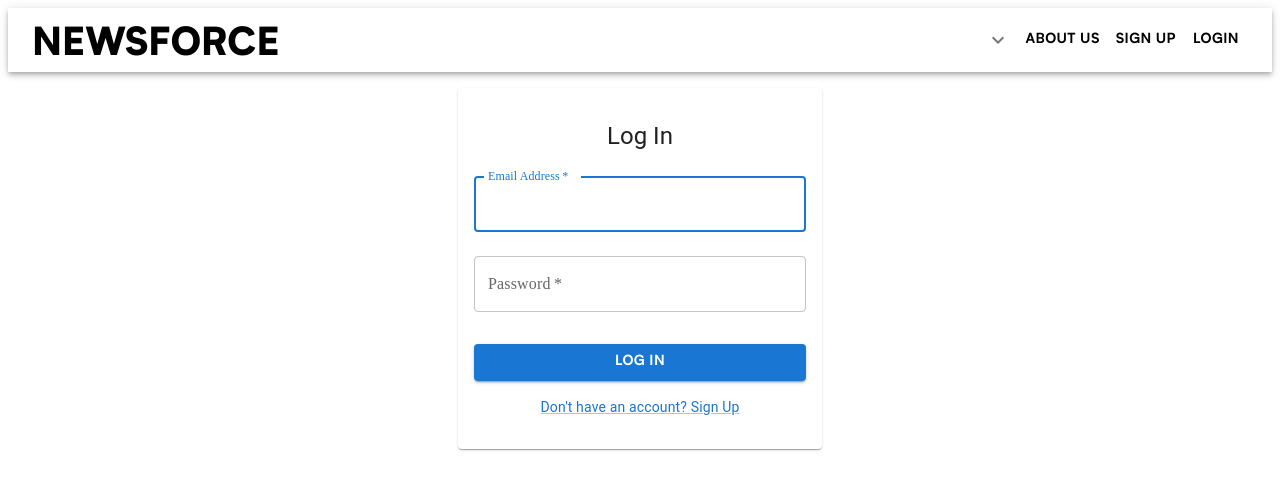
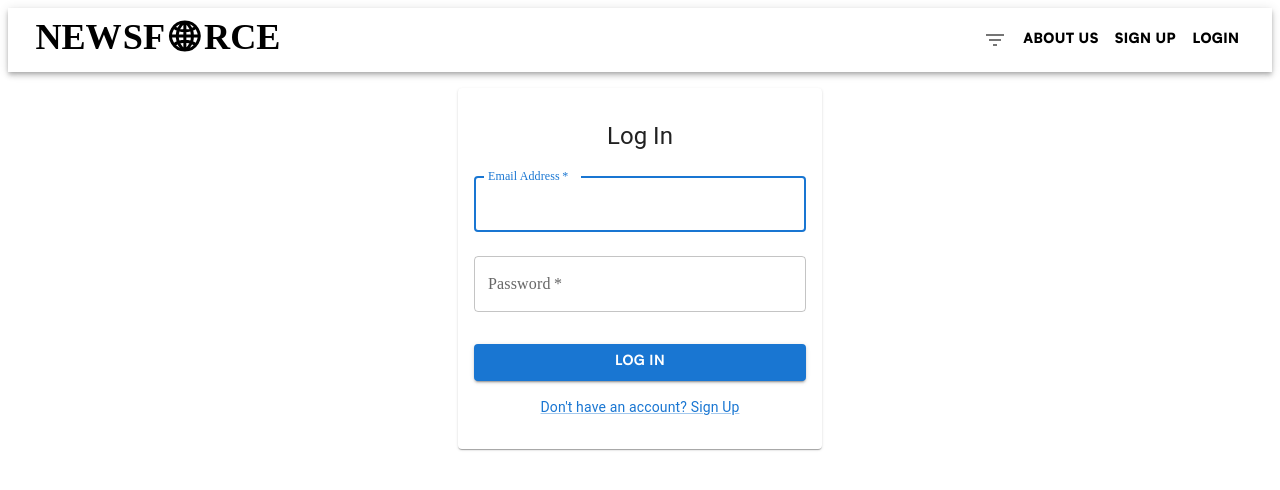
Before and after one commit to hamstercat007/newsforce-api-rails-lisa, a React (Create React App) app: page /login in a window 1280 px wide. Shown: the top 490 px of the page. Built offline with nearby package versions, Linux system fonts and the light colour scheme; a web font is replaced by a local one.

Commit message:
fix styling

```diff
--- a/src/App.css
+++ b/src/App.css
@@ -150,3 +150,14 @@ a {
   width: 100%;
   height: 100%;
 }
+
+.MuiGrid-item {
+  display: flex;
+  justify-content: center;
+  align-items: center;
+}
+
+.MuiButton-text {
+  font-family: 'Biotif-Black' !important;
+  color: gray;
+}
--- a/src/components/Navigation.js
+++ b/src/components/Navigation.js
@@ -7,8 +7,8 @@ import Typography from '@mui/material/Typography';
 import { useNavigate, Link } from 'react-router-dom';
 import { styled } from '@mui/material/styles';
 import IconButton from '@mui/material/IconButton';
-import ExpandMoreIcon from '@mui/icons-material/ExpandMore';
-
+import FilterListIcon from '@mui/icons-material/FilterList';
+import newsforceLogo from '../vectors/newsforceLogo.svg';
 const Navigation = ({ expanded, setExpanded }) => {
   const navigate = useNavigate();
 
@@ -29,15 +29,13 @@ const Navigation = ({ expanded, setExpanded }) => {
 
   return (
     <Box sx={{ flexGrow: 1 }}>
-      <AppBar position="static" sx={{ backgroundColor: 'white', color: 'black' }}>
+      <AppBar position="static" sx={{ backgroundColor: 'white', color: 'black', justifyContent: 'center' }}>
         <Toolbar>
-          <Typography variant="h3" component="div">
-            <Link to="/" style={{ textDecoration: 'none', color: 'inherit' }} className="nav-title">
-              NEWSFORCE
-            </Link>
-          </Typography>
+          <Link to="/" style={{ textDecoration: 'none', color: 'inherit' }} className="nav-title">
+            <img src={newsforceLogo} width="250" height="auto" alt="newsforce-logo" />
+          </Link>
           <ExpandMore expand={expanded} onClick={handleExpandClick} aria-expanded={expanded} aria-label="show more">
-            <ExpandMoreIcon />
+            <FilterListIcon />
           </ExpandMore>
           <Button color="inherit" onClick={() => navigate('/about')}>
             About Us
--- a/src/components/NewsCard.js
+++ b/src/components/NewsCard.js
@@ -5,8 +5,6 @@ import CardMedia from '@mui/material/CardMedia';
 import CardActions from '@mui/material/CardActions';
 import Avatar from '@mui/material/Avatar';
 import IconButton from '@mui/material/IconButton';
-import BookmarkAddIcon from '@mui/icons-material/BookmarkAdd';
-import MoreVertIcon from '@mui/icons-material/MoreVert';
 import NewspaperIcon from '@mui/icons-material/Newspaper';
 import jazeeraLogo from '../vectors/jazeera.svg';
 import bbcLogo from '../vectors/bbcnews.svg';
@@ -39,26 +37,16 @@ const NewsCard = ({ publisher, publish_date, image_url, headline, sub_headline,
     <Card style={style}>
       <CardHeader
         avatar={<Avatar src={getIcon(publisher)} aria-label="publisher_logo" variant="square" sx={{ height: 'auto', width: '50px' }}></Avatar>}
-        action={
-          <IconButton aria-label="settings">
-            <MoreVertIcon />
-          </IconButton>
-        }
         title={truncate(sub_headline)}
         subheader={formatTimeAgo(publish_date)}
       />
       <CardMedia component="img" height="194" src={image_url} alt="Image" />
       <CardActions disableSpacing>
-        <div className="card-buttons">
-          <IconButton aria-label="add to favorites">
-            <BookmarkAddIcon />
+        <Link href={src_url} target="_blank">
+          <IconButton aria-label="source article">
+            <NewspaperIcon style={{ height: '1.2em', width: '1.2em' }} />
           </IconButton>
-          <Link href={src_url} target="_blank">
-            <IconButton aria-label="source article">
-              <NewspaperIcon />
-            </IconButton>
-          </Link>
-        </div>
+        </Link>
         <TagButtons tag_list={tag_list} />
       </CardActions>
     </Card>
--- a/src/components/TagButtons.js
+++ b/src/components/TagButtons.js
@@ -8,7 +8,7 @@ export default function TagButtons({ tag_list }) {
     <Stack spacing={2} direction="row">
       {tag_list.map((tag) => {
         return (
-          <Button key={tag_list.indexOf(tag)} variant="outlined" size="small" color="error">
+          <Button key={tag_list.indexOf(tag)} size="large" color="error">
             {tag}
           </Button>
         );
```
Also changed, not shown: src/vectors/newsforceLogo.svg (added), 1 other file (tests, documents, lock files or other folders).
